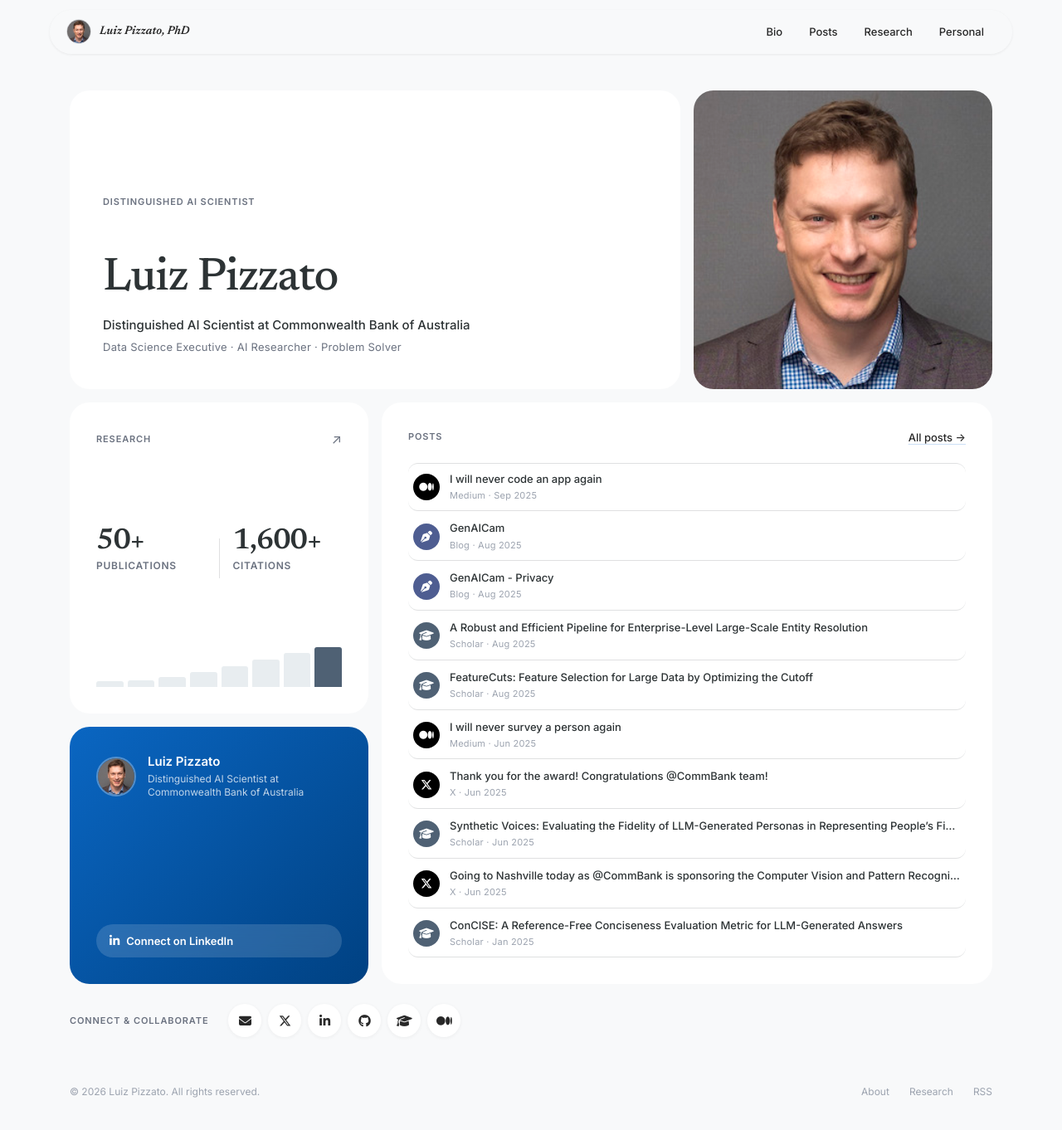
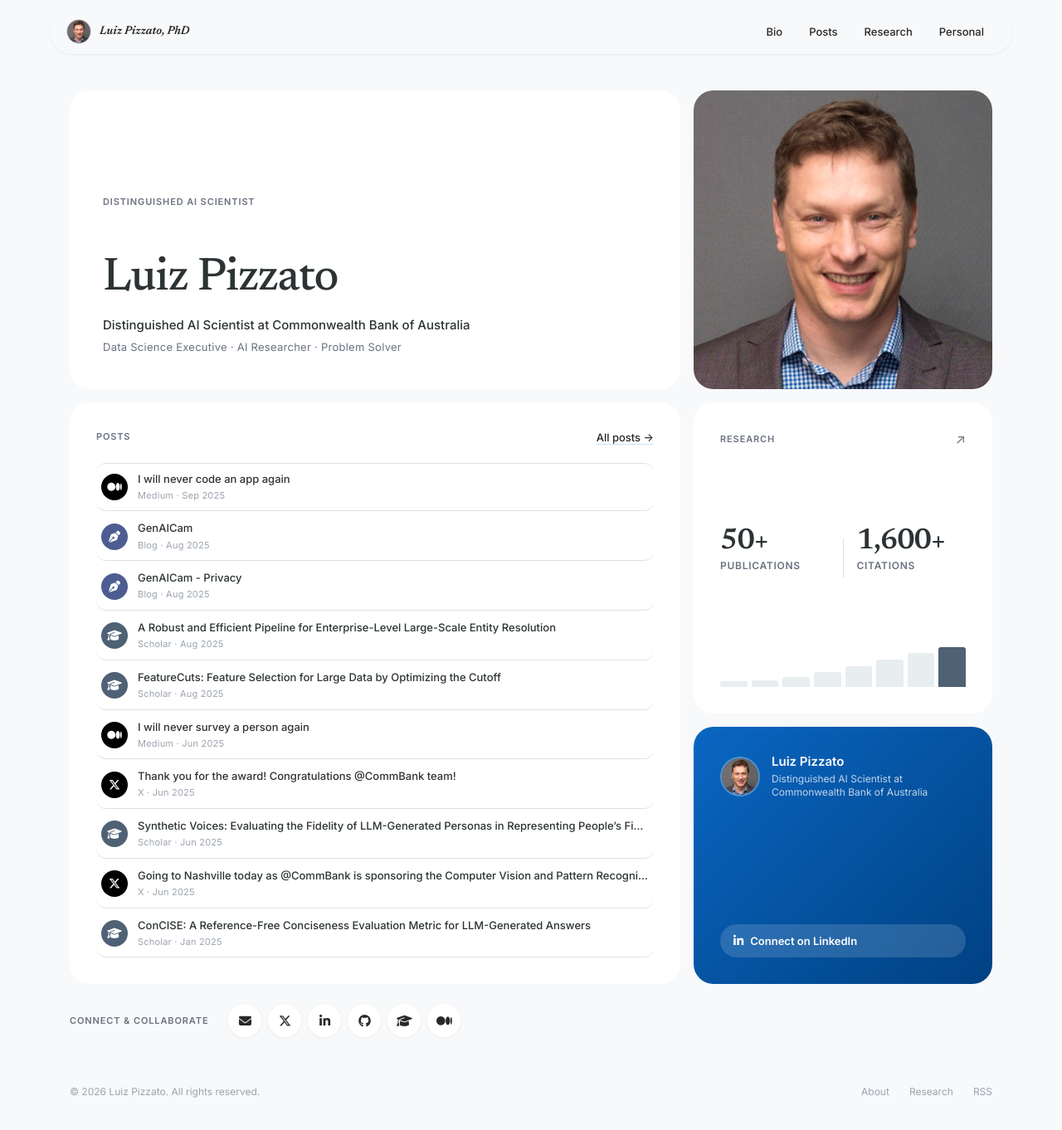
Before and after one commit to pizzato/pizzato.github.io, a Jekyll site: the page built from index.html, in a window 1280 px wide and 1366 px high. Shown: the top 1362 px of the window at 83% size. Built offline with Jekyll 4.4.1, drawn with Linux system fonts in a browser that asks for light colours.

Commit message:
layout: move Research + LinkedIn to right column

```diff
--- a/assets/css/revamp.css
+++ b/assets/css/revamp.css
@@ -252,9 +252,9 @@ ul, ol { list-style: none; }
   grid-template-columns: 1fr 1fr 1fr;
   grid-template-rows: auto auto auto;
   grid-template-areas:
-    "hero     hero    photo"
-    "impact   writing writing"
-    "linkedin writing writing";
+    "hero    hero    photo"
+    "writing writing impact"
+    "writing writing linkedin";
   gap: var(--gap-bento);
 }
 
```
